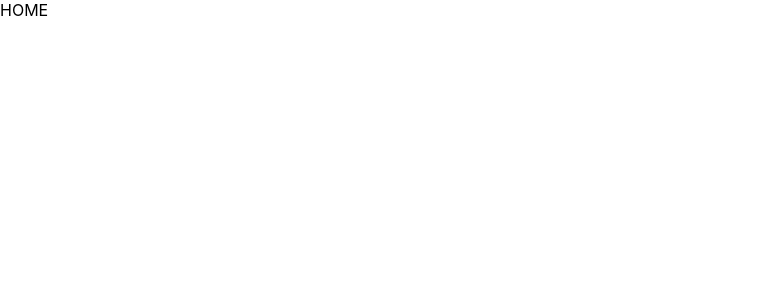
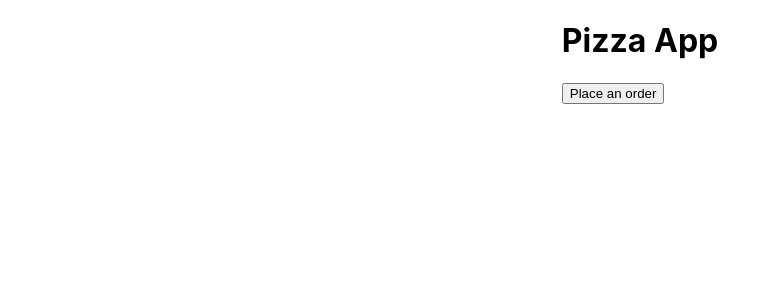
Before and after one commit to swoppy/pizza-app, a React (Create React App) app: page / in a window 1280 px wide. Shown: the top 300 px of the page, without its empty margins (0-779 px from the left). Built offline with nearby package versions, Linux system fonts and the light colour scheme.

Commit message:
-Added initail /home contents -Added Link component

```diff
--- a/src/screens/home/Home.tsx
+++ b/src/screens/home/Home.tsx
@@ -1,9 +1,19 @@
 import React from 'react';
+import styles from './home.module.css';
+import { Link } from '../../ui/base/link/link';
+import { BaseRoute } from '../../ui/routes/paths';
 
 export const Home = () => {
   return (
-    <div>
-      HOME
+    <div className={styles.container}>
+      <div className={styles.header}>
+        <h1>Pizza App</h1>
+        <div>
+          <Link path={{ route: BaseRoute.SIZE }}>
+            <button>Place an order</button>
+          </Link>
+        </div>
+      </div>
     </div>
   );
 };
--- /dev/null
+++ b/src/screens/home/home.module.css
@@ -0,0 +1,8 @@
+.container {
+  display: flex;
+  justify-content: center;
+}
+
+.header {
+  display: block;
+}
--- /dev/null
+++ b/src/ui/base/link/link.tsx
@@ -0,0 +1,11 @@
+import React from 'react';
+import { Link as ReactRouterLink, LinkProps as ReactRouterLinkProps } from 'react-router-dom';
+import { Route, RouteToString } from '../../routes/paths';
+
+type LinkProps = Omit<ReactRouterLinkProps & { path: Route }, 'to'>;
+
+export const Link = ({ path, ...props }: LinkProps) => {
+  return(
+    <ReactRouterLink {...props} to={RouteToString(path)} />
+  );
+};
```
Also changed, not shown: src/ui/base/button/radio/Radio.tsx (added, +9 -0 lines).
